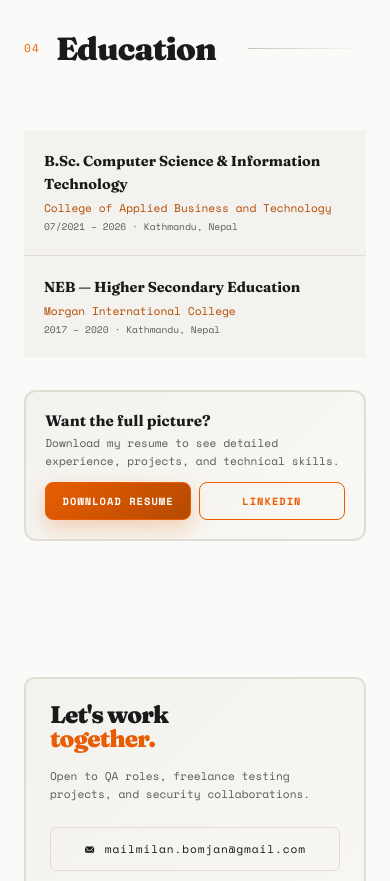
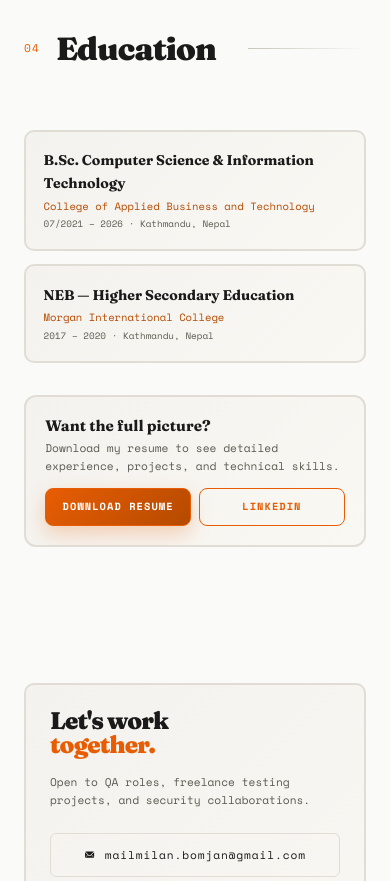
Before and after one commit to MEELAN2001/milan-portfolio, a Next.js app: page / in a window 390 px wide. Shown: the part 8180-9061 px from the top of the page. Built offline with nearby package versions, Linux system fonts and the light colour scheme.

Commit message:
refactor: enhance education section with improved layout, styling, and responsiveness

```diff
--- a/src/app/globals.css
+++ b/src/app/globals.css
@@ -958,6 +958,30 @@ section {
     padding: 0.8rem 1.5rem;
     font-size: 0.77rem;
   }
+
+  /* Education */
+  .education-list {
+    grid-template-columns: repeat(auto-fit, minmax(280px, 1fr));
+    gap: 1rem;
+    margin-bottom: 2rem;
+  }
+
+  .edu-card {
+    padding: 1.5rem;
+    border-radius: 10px;
+  }
+
+  .edu-degree {
+    font-size: 0.95rem;
+  }
+
+  .edu-school {
+    font-size: 0.73rem;
+  }
+
+  .edu-year {
+    font-size: 0.65rem;
+  }
 }
 
 /* ─── MOBILE ─── */
@@ -1106,28 +1130,99 @@ section {
     font-size: 0.68rem;
     border-radius: 6px;
   }
+
+  /* Education */
+  .education-list {
+    grid-template-columns: 1fr;
+    gap: 0.8rem;
+    margin-bottom: 1.5rem;
+  }
+
+  .edu-card {
+    padding: 1.2rem;
+    border-radius: 10px;
+  }
+
+  .edu-degree {
+    font-size: 0.9rem;
+  }
+
+  .edu-school {
+    font-size: 0.68rem;
+  }
+
+  .edu-year {
+    font-size: 0.6rem;
+  }
 }
 
 /* ─── EDUCATION ─── */
 .education-list {
   display: grid;
   grid-template-columns: repeat(auto-fit, minmax(320px, 1fr));
-  gap: 1px;
-  background: var(--border);
+  gap: 1rem;
+  margin-bottom: 2.5rem;
 }
 
 .edu-card {
-  background: var(--bg-card);
+  background: linear-gradient(135deg, var(--bg-card) 0%, #faf8f3 100%);
+  border: 2px solid var(--border);
+  border-radius: 12px;
   padding: 2rem;
-  transition: background 0.2s;
-}
-
-.edu-card:hover { background: var(--bg-card-hover); }
+  position: relative;
+  overflow: hidden;
+  transition: all 0.3s cubic-bezier(0.34, 1.56, 0.64, 1);
+}
+
+.edu-card::before {
+  content: '';
+  position: absolute;
+  top: 0;
+  left: 0;
+  right: 0;
+  bottom: 0;
+  background: linear-gradient(135deg, var(--accent-dim) 0%, transparent 100%);
+  opacity: 0;
+  transition: opacity 0.3s ease;
+  pointer-events: none;
+  border-radius: 12px;
+}
+
+.edu-card:hover {
+  transform: translateY(-6px);
+  border-color: var(--accent);
+  box-shadow: 0 20px 50px rgba(232, 93, 4, 0.15);
+}
+
+.edu-card:hover::before {
+  opacity: 1;
+}
+
+.edu-card::after {
+  content: '';
+  position: absolute;
+  bottom: 0;
+  left: 0;
+  right: 0;
+  height: 4px;
+  background: linear-gradient(90deg, var(--accent) 0%, transparent 100%);
+  transform: scaleX(0);
+  transform-origin: left;
+  transition: transform 0.3s cubic-bezier(0.34, 1.56, 0.64, 1);
+  z-index: 2;
+}
+
+.edu-card:hover::after {
+  transform: scaleX(1);
+}
 
 .edu-degree {
   font-size: 1rem;
   font-weight: 700;
   margin-bottom: 0.3rem;
+  position: relative;
+  z-index: 2;
+  color: var(--text);
 }
 
 .edu-school {
@@ -1135,12 +1230,16 @@ section {
   font-size: 0.78rem;
   color: var(--accent2);
   margin-bottom: 0.5rem;
+  position: relative;
+  z-index: 2;
 }
 
 .edu-year {
   font-family: var(--font-mono);
   font-size: 0.7rem;
   color: var(--text-muted);
+  position: relative;
+  z-index: 2;
 }
 
 /* ─── CONTACT ─── */
@@ -1484,6 +1583,30 @@ footer {
     font-size: 0.73rem;
     border-radius: 6px;
   }
+
+  /* Education */
+  .education-list {
+    grid-template-columns: repeat(auto-fit, minmax(280px, 1fr));
+    gap: 1rem;
+    margin-bottom: 2rem;
+  }
+
+  .edu-card {
+    padding: 1.5rem;
+    border-radius: 10px;
+  }
+
+  .edu-degree {
+    font-size: 0.95rem;
+  }
+
+  .edu-school {
+    font-size: 0.73rem;
+  }
+
+  .edu-year {
+    font-size: 0.65rem;
+  }
 }
 
 /* ─── ABOUT ─── */
@@ -2135,25 +2258,27 @@ footer {
   /* Education */
   .education-list {
     grid-template-columns: 1fr;
-    gap: 1px;
+    gap: 0.8rem;
+    margin-bottom: 1.5rem;
   }
 
   .edu-card {
-    padding: 1.25rem;
+    padding: 1.1rem;
+    border-radius: 10px;
   }
 
   .edu-degree {
-    font-size: 0.9rem;
+    font-size: 0.88rem;
     margin-bottom: 0.2rem;
   }
 
   .edu-school {
-    font-size: 0.7rem;
+    font-size: 0.66rem;
     margin-bottom: 0.15rem;
   }
 
   .edu-year {
-    font-size: 0.6rem;
+    font-size: 0.58rem;
   }
 
   /* Contact */
```
